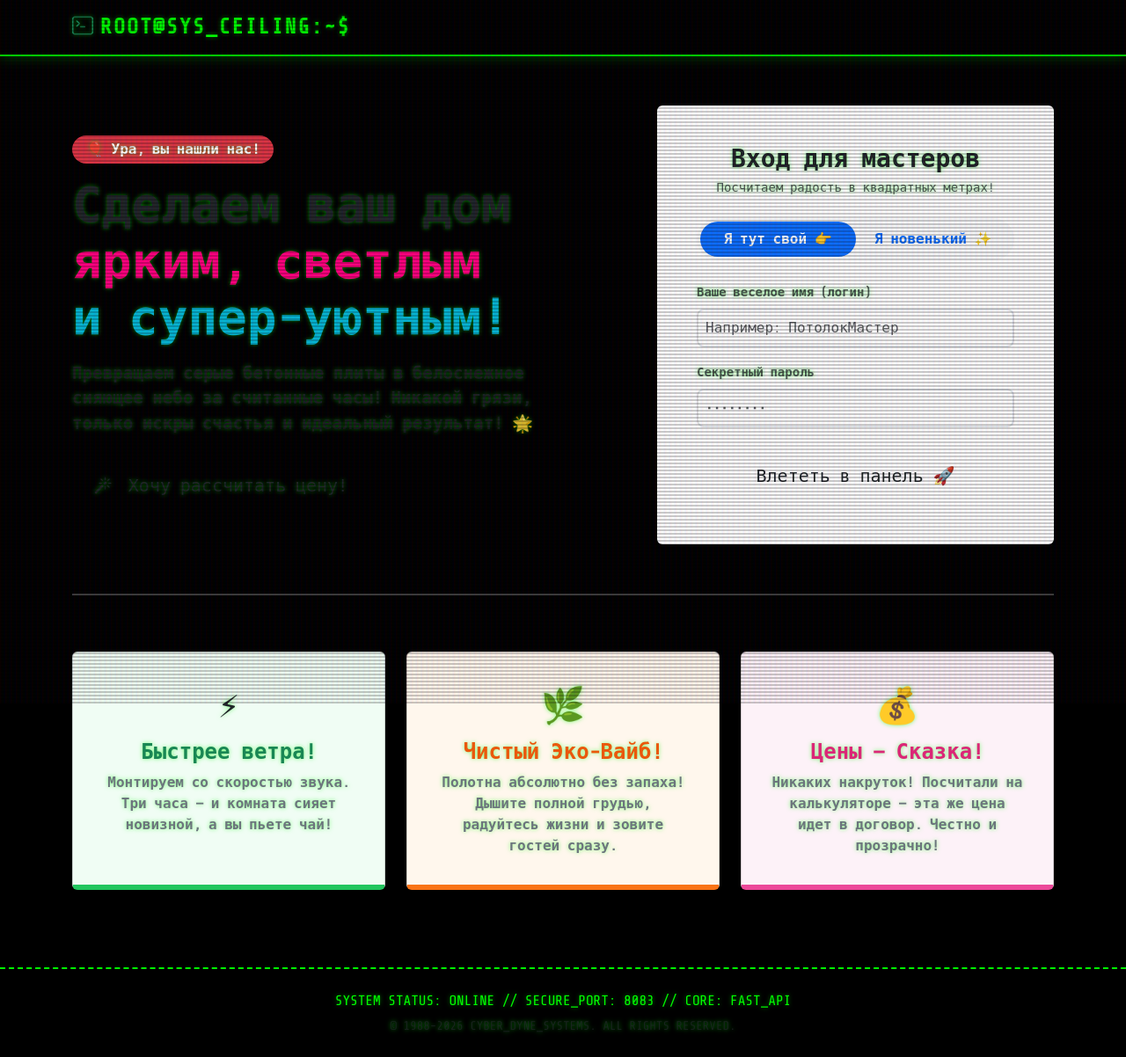
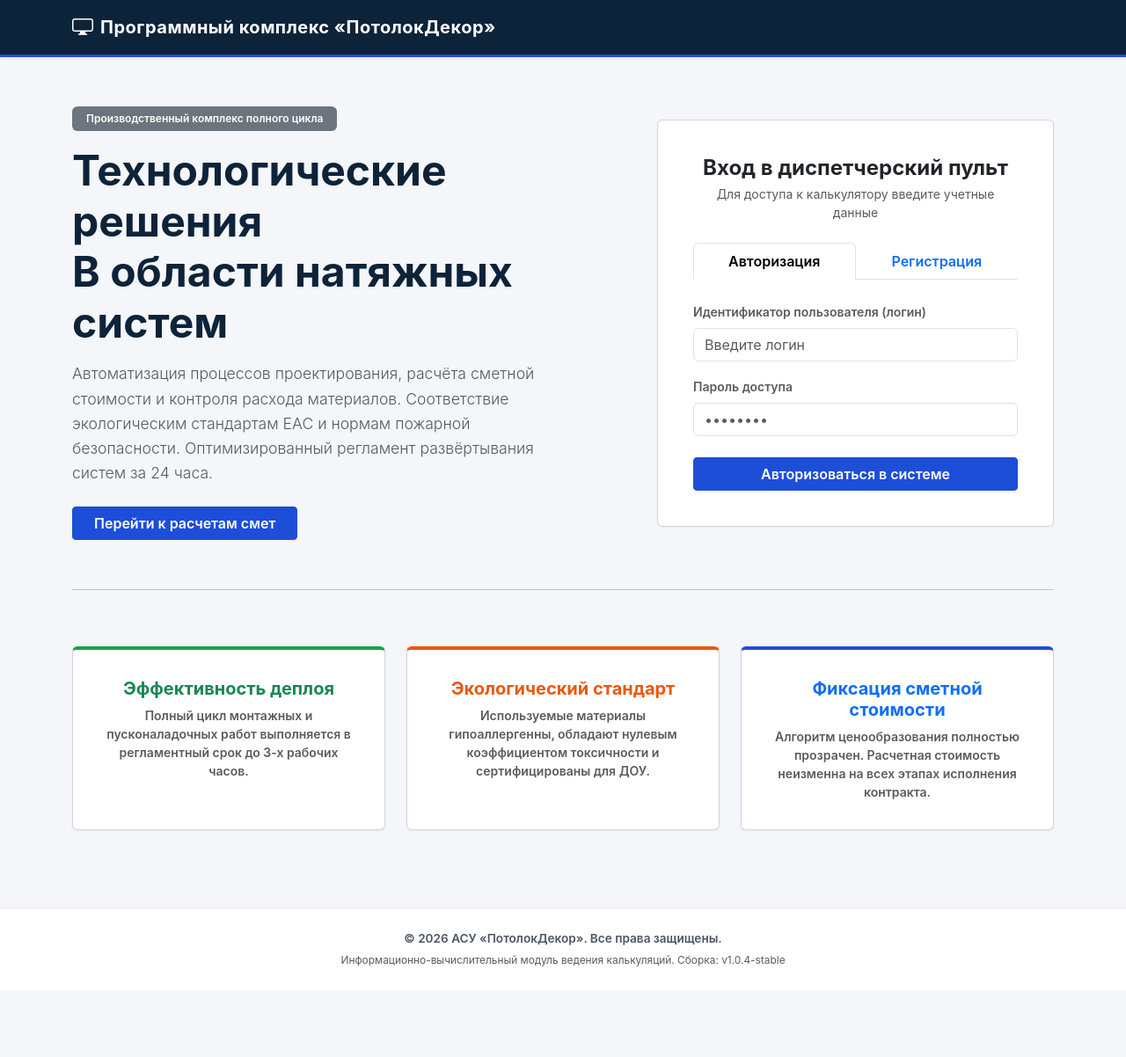
Before and after one commit to bask0xff/ceiling-orders, a FastAPI app: page / in a window 1280 px wide. Shown: the whole page at 88% size. After the commit the page ends 1099 px from the top, so only its background shows below. Run offline with FastAPI, Linux system fonts and the light colour scheme.

Commit message:
very strong style

```diff
--- a/templates/base.html
+++ b/templates/base.html
@@ -3,136 +3,86 @@
 <head>
     <meta charset="UTF-8">
     <meta name="viewport" content="width=device-width, initial-scale=1.0">
-    <title>{% block title %}CEILING_CALCULATOR_v1.08_BUILD_1988{% endblock %}</title>
+    <title>{% block title %}Информационно-аналитический модуль расчета стоимости{% endblock %}</title>
     <link href="https://cdn.jsdelivr.net/npm/bootstrap@5.3.2/dist/css/bootstrap.min.css" rel="stylesheet">
     <link href="https://cdn.jsdelivr.net/npm/bootstrap-icons@1.11.1/font/bootstrap-icons.css" rel="stylesheet">
-    <link rel="preconnect" href="https://fonts.googleapis.com">
-    <link rel="preconnect" href="https://fonts.gstatic.com" crossorigin>
-    <link href="https://fonts.googleapis.com/css2?family=Share+Tech+Mono&display=swap" rel="stylesheet">
 
     <style>
         body {
-            font-family: 'Share Tech Mono', monospace;
-            background-color: #000000;
-            color: #00ff00;
-            text-shadow: 0 0 5px rgba(0, 255, 0, 0.5);
+            font-family: -apple-system, BlinkMacSystemFont, "Segoe UI", Roboto, "Helvetica Neue", Arial, sans-serif;
+            background-color: #f4f6f9;
+            color: #212529;
         }
-
-        /* Скан-линии как на старых ЭЛТ-мониторах */
-        body::before {
-            content: " ";
-            display: block;
-            position: fixed;
-            top: 0; left: 0; bottom: 0; right: 0;
-            background: linear-gradient(rgba(18, 16, 16, 0) 50%, rgba(0, 0, 0, 0.25) 50%), linear-gradient(90deg, rgba(255, 0, 0, 0.06), rgba(0, 255, 0, 0.02), rgba(0, 0, 255, 0.06));
-            z-index: 99999;
-            opacity: 0.8;
-            pointer-events: none;
-            background-size: 100% 4px, 6px 100%;
+        .navbar-gov {
+            background-color: #0d233a; /* Строгий ведомственный синий */
+            border-bottom: 3px solid #1d4ed8;
+            box-shadow: 0 2px 4px rgba(0,0,0,0.05);
         }
-
-        .navbar-terminal {
-            background-color: #000000;
-            border-bottom: 2px solid #00ff00;
-            box-shadow: 0 0 15px rgba(0, 255, 0, 0.3);
+        .navbar-brand-text {
+            font-weight: 700;
+            letter-spacing: 0.5px;
+            color: #ffffff !important;
         }
-        .brand-terminal {
-            font-weight: bold;
-            color: #00ff00 !important;
-            letter-spacing: 2px;
-            text-transform: uppercase;
+        .card-gov {
+            background: #ffffff;
+            border: 1px solid #d1d5db;
+            border-radius: 6px;
+            box-shadow: 0 1px 3px rgba(0, 0, 0, 0.05);
         }
-
-        /* Брутальные карточки - только черные, только жесткие углы */
-        .card-terminal {
-            background-color: #000000;
-            border: 2px solid #00ff00;
-            border-radius: 0px !important;
-            box-shadow: 0 0 10px rgba(0, 255, 0, 0.2);
+        .btn-gov {
+            background-color: #0f172a;
+            border: 1px solid #0f172a;
+            color: white;
+            font-weight: 600;
+            border-radius: 4px;
+            transition: all 0.15s ease-in-out;
         }
-
-        /* Жесткие инпуты без скруглений */
-        .form-control-terminal {
-            background-color: #000000;
-            border: 1px solid #00ff00;
-            color: #00ff00;
-            border-radius: 0px !important;
+        .btn-gov:hover {
+            background-color: #1e293b;
+            color: white;
         }
-        .form-control-terminal:focus {
-            background-color: #051a05;
-            border-color: #00ff00;
-            color: #00ff00;
-            box-shadow: 0 0 15px rgba(0, 255, 0, 0.6);
+        .btn-gov-primary {
+            background-color: #1d4ed8;
+            border: 1px solid #1d4ed8;
+            color: white;
+            font-weight: 600;
+            border-radius: 4px;
         }
-
-        /* Кнопки в стиле старых DOS-оболочек */
-        .btn-terminal {
-            background-color: #00ff00;
-            color: #000000;
-            font-weight: bold;
-            border: 2px solid #00ff00;
-            border-radius: 0px !important;
-            text-transform: uppercase;
-            letter-spacing: 1px;
-            transition: all 0.1s ease;
+        .btn-gov-primary:hover {
+            background-color: #1e40af;
+            color: white;
         }
-        .btn-terminal:hover {
-            background-color: #000000;
-            color: #00ff00;
-            box-shadow: 0 0 15px rgba(0, 255, 0, 0.8);
+        .footer-gov {
+            background-color: #ffffff;
+            border-top: 1px solid #e5e7eb;
+            color: #4b5563;
+            font-size: 0.85rem;
         }
-        .btn-terminal-outline {
-            background-color: #000000;
-            color: #00ff00;
-            border: 1px dashed #00ff00;
-            border-radius: 0px !important;
-        }
-        .btn-terminal-outline:hover {
-            background-color: #00ff00;
-            color: #000000;
-        }
-
-        .footer-terminal {
-            border-top: 2px dashed #00ff00;
-            background-color: #000000;
-        }
-
-        /* Кастомные баджи для таблиц */
-        .badge-terminal {
-            border: 1px solid #00ff00;
-            background: transparent;
-            color: #00ff00;
-            border-radius: 0px;
+        .table-gov th {
+            background-color: #f8fafc;
+            color: #475569;
             text-transform: uppercase;
             font-size: 0.75rem;
-        }
-
-        /* Мигающий курсор терминала */
-        .cursor-blink::after {
-            content: "_";
-            animation: blink 1s infinite;
-        }
-        @keyframes blink {
-            0%, 49% { opacity: 1; }
-            50%, 100% { opacity: 0; }
+            letter-spacing: 0.5px;
         }
     </style>
 </head>
 <body>
 
-    <nav class="navbar navbar-expand-lg navbar-dark navbar-terminal sticky-top mb-5">
+    <nav class="navbar navbar-expand-lg navbar-dark navbar-gov sticky-top mb-5">
         <div class="container">
             <a class="navbar-brand d-flex align-items-center" href="/">
-                <i class="bi bi-terminal text-success me-2 fs-4"></i>
-                <span class="brand-terminal fs-4 class cursor-blink">ROOT@SYS_CEILING:~$ </span>
+                <i class="bi bi-display text-white me-2 fs-4"></i>
+                <span class="navbar-brand-text fs-5">Программный комплекс «ПотолокДекор»</span>
             </a>
             <div class="ms-auto d-flex align-items-center">
                 {% if user %}
-                    <div class="border border-success px-3 py-1.5 me-3 bg-dark">
-                        <span class="small text-success">OPERATOR_ID: [{{ user }}]</span>
+                    <div class="bg-white bg-opacity-10 px-3 py-1.5 rounded text-white me-3 border border-white border-opacity-25">
+                        <i class="bi bi-person-fill text-white-50 me-1"></i>
+                        <span class="small">Авторизован: <strong>{{ user }}</strong></span>
                     </div>
-                    <a href="/logout" class="btn btn-terminal-outline btn-sm px-3">
-                        [DISCONNECT]
+                    <a href="/logout" class="btn btn-outline-light btn-sm px-3">
+                        Выход
                     </a>
                 {% endif %}
             </div>
@@ -143,10 +93,10 @@
         {% block content %}{% endblock %}
     </main>
 
-    <footer class="footer-terminal py-4 mt-5 text-center">
+    <footer class="footer-gov py-4 mt-5 text-center">
         <div class="container">
-            <p class="mb-1">SYSTEM STATUS: ONLINE // SECURE_PORT: 8083 // CORE: FAST_API</p>
-            <small class="text-muted">© 1988-2026 CYBER_DYNE_SYSTEMS. ALL RIGHTS RESERVED.</small>
+            <p class="mb-1 fw-semibold">© 2026 АСУ «ПотолокДекор». Все права защищены.</p>
+            <small class="text-muted">Информационно-вычислительный модуль ведения калькуляций. Сборка: v1.0.4-stable</small>
         </div>
     </footer>
 
--- a/templates/login.html
+++ b/templates/login.html
@@ -1,84 +1,77 @@
 {% extends "base.html" %}
-{% block title %}Потолки Радости — Счастье в каждый дом!{% endblock %}
+{% block title %}АСУ ПотолокДекор — Презентационная панель{% endblock %}
 {% block content %}
 
-<!-- Веселый баннер -->
 <div class="row align-items-center my-4 py-2">
     <div class="col-lg-6 mb-5 mb-lg-0">
-        <span class="badge bg-danger text-white px-3 py-2 rounded-pill mb-3 fw-bold fs-6 animate-bounce">
-            🎈 Ура, вы нашли нас!
+        <span class="badge bg-secondary text-white px-3 py-2 rounded mb-3 fw-semibold">
+            Производственный комплекс полного цикла
         </span>
-        <h1 class="display-4 fw-black text-dark mb-3" style="font-weight: 800; line-height: 1.15;">
-            Сделаем ваш дом <br>
-            <span style="color: #ff007f;">ярким, светлым</span> <br>
-            <span style="color: #06b6d4;">и супер-уютным!</span>
+        <h1 class="display-5 text-dark mb-3" style="font-weight: 700; color: #0d233a !important;">
+            Технологические решения <br>В области натяжных систем
         </h1>
-        <p class="lead text-dark fw-semibold mb-4" style="font-size: 1.2rem; opacity: 0.85;">
-            Превращаем серые бетонные плиты в белоснежное сияющее небо за считанные часы! Никакой грязи, только искры счастья и идеальный результат! 🌟
+        <p class="lead text-muted mb-4" style="font-size: 1.1rem; line-height: 1.6;">
+            Автоматизация процессов проектирования, расчёта сметной стоимости и контроля расхода материалов. Соответствие экологическим стандартам ЕАС и нормам пожарной безопасности. Оптимизированный регламент развёртывания систем за 24 часа.
         </p>
         <div class="d-flex flex-wrap gap-3">
-            <a href="#auth-card" class="btn btn-joy px-4 py-3 fs-5">
-                <i class="bi bi-magic me-2"></i> Хочу рассчитать цену!
+            <a href="#auth-card" class="btn btn-gov-primary px-4 py-2.5">
+                Перейти к расчетам смет
             </a>
         </div>
     </div>
 
-    <!-- Форма авторизации -->
     <div class="col-lg-5 offset-lg-1" id="auth-card">
         {% if error %}
-        <div class="alert alert-warning border-0 rounded-4 shadow bg-warning text-dark fw-bold mb-4" role="alert">
-            <i class="bi bi-patch-exclamation-fill me-2 text-danger"></i> {{ error }}
+        <div class="alert alert-danger border-0 rounded shadow bg-danger text-white fw-semibold mb-4" role="alert">
+            <i class="bi bi-exclamation-triangle-fill me-2"></i> Ошибка: {{ error }}
         </div>
         {% endif %}
         {% if message %}
-        <div class="alert alert-success border-0 rounded-4 shadow bg-success text-white fw-bold mb-4" role="alert">
-            <i class="bi bi-balloon-heart-fill me-2"></i> {{ message }}
+        <div class="alert alert-success border-0 rounded shadow bg-success text-white fw-semibold mb-4" role="alert">
+            <i class="bi bi-check-circle-fill me-2"></i> Уведомление: {{ message }}
         </div>
         {% endif %}
 
-        <div class="card card-joy p-4 border border-5 border-white">
+        <div class="card card-gov p-4">
             <div class="card-body">
-                <h3 class="fw-extrabold text-dark text-center mb-1" style="font-weight: 800;">Вход для мастеров</h3>
-                <p class="text-muted text-center small mb-4">Посчитаем радость в квадратных метрах!</p>
+                <h4 class="text-dark text-center mb-1" style="font-weight: 700;">Вход в диспетчерский пульт</h4>
+                <p class="text-muted text-center small mb-4">Для доступа к калькулятору введите учетные данные</p>
 
-                <!-- Веселые вкладки -->
-                <ul class="nav nav-pills nav-justified mb-4 bg-light p-1 rounded-pill" id="pills-tab" role="tablist">
+                <ul class="nav nav-tabs nav-justified mb-4" id="pills-tab" role="tablist">
                     <li class="nav-item" role="presentation">
-                        <button class="nav-link active rounded-pill fw-bold py-2" id="pills-login-tab" data-bs-toggle="pill" data-bs-target="#pills-login" type="button" role="tab">Я тут свой 👉</button>
+                        <button class="nav-link active fw-semibold" id="pills-login-tab" data-bs-toggle="pill" data-bs-target="#pills-login" type="button" role="tab">Авторизация</button>
                     </li>
                     <li class="nav-item" role="presentation">
-                        <button class="nav-link rounded-pill fw-bold py-2" id="pills-reg-tab" data-bs-toggle="pill" data-bs-target="#pills-reg" type="button" role="tab">Я новенький ✨</button>
+                        <button class="nav-link fw-semibold" id="pills-reg-tab" data-bs-toggle="pill" data-bs-target="#pills-reg" type="button" role="tab">Регистрация</button>
                     </li>
                 </ul>
 
                 <div class="tab-content" id="pills-tabContent">
-                    <!-- Логин -->
                     <div class="tab-pane fade show active" id="pills-login" role="tabpanel">
                         <form action="/login" method="post">
                             <div class="mb-3">
-                                <label class="form-label fw-bold text-muted small">Ваше веселое имя (логин)</label>
-                                <input type="text" name="username" class="form-control rounded-3 border-2 p-2" placeholder="Например: ПотолокМастер" required>
+                                <label class="form-label text-muted small fw-semibold">Идентификатор пользователя (логин)</label>
+                                <input type="text" name="username" class="form-control rounded" placeholder="Введите логин" required>
                             </div>
                             <div class="mb-4">
-                                <label class="form-label fw-bold text-muted small">Секретный пароль</label>
-                                <input type="password" name="password" class="form-control rounded-3 border-2 p-2" placeholder="••••••••" required>
+                                <label class="form-label text-muted small fw-semibold">Пароль доступа</label>
+                                <input type="password" name="password" class="form-control rounded" placeholder="••••••••" required>
                             </div>
-                            <button type="submit" class="btn btn-joy w-100 py-3 fs-5">Влететь в панель 🚀</button>
+                            <button type="submit" class="btn btn-gov-primary w-100 py-2.5">Авторизоваться в системе</button>
                         </form>
                     </div>
 
-                    <!-- Регистрация -->
                     <div class="tab-pane fade" id="pills-reg" role="tabpanel">
                         <form action="/register" method="post">
                             <div class="mb-3">
-                                <label class="form-label fw-bold text-muted small">Придумайте имя пользователя</label>
-                                <input type="text" name="username" class="form-control rounded-3 border-2 p-2" placeholder="Новый герой" required>
+                                <label class="form-label text-muted small fw-semibold">Создать новый логин</label>
+                                <input type="text" name="username" class="form-control rounded" placeholder="Новый логин" required>
                             </div>
                             <div class="mb-4">
-                                <label class="form-label fw-bold text-muted small">Надежный пароль</label>
-                                <input type="password" name="password" class="form-control rounded-3 border-2 p-2" placeholder="••••••••" required>
+                                <label class="form-label text-muted small fw-semibold">Установить пароль</label>
+                                <input type="password" name="password" class="form-control rounded" placeholder="••••••••" required>
                             </div>
-                            <button type="submit" class="btn btn-joy-secondary w-100 py-3 fs-5">Создать профиль 🥳</button>
+                            <button type="submit" class="btn btn-gov w-100 py-2.5">Создать учетную запись оператора</button>
                         </form>
                     </div>
                 </div>
@@ -88,36 +81,32 @@
     </div>
 </div>
 
-<hr class="my-5 border-2 border-white">
+<hr class="my-5">
 
-<!-- Разноцветные карточки преимуществ -->
 <div class="row py-3 text-center">
     <div class="col-md-4 mb-4">
-        <div class="card card-joy h-100 p-3" style="background: #f0fdf4; border-bottom: 6px solid #22c55e;">
+        <div class="card card-gov h-100 p-3" style="border-top: 4px solid #16a34a;">
             <div class="card-body">
-                <div class="fs-1 mb-2">⚡</div>
-                <h4 class="fw-bold text-success mb-2">Быстрее ветра!</h4>
-                <p class="text-secondary mb-0 fw-semibold">Монтируем со скоростью звука. Три часа — и комната сияет новизной, а вы пьете чай!</p>
+                <h5 class="fw-bold text-success mb-2">Эффективность деплоя</h5>
+                <p class="text-muted small mb-0 fw-semibold">Полный цикл монтажных и пусконаладочных работ выполняется в регламентный срок до 3-х рабочих часов.</p>
             </div>
         </div>
     </div>
 
     <div class="col-md-4 mb-4">
-        <div class="card card-joy h-100 p-3" style="background: #fff7ed; border-bottom: 6px solid #f97316;">
+        <div class="card card-gov h-100 p-3" style="border-top: 4px solid #ea580c;">
             <div class="card-body">
-                <div class="fs-1 mb-2">🌿</div>
-                <h4 class="fw-bold text-warning mb-2" style="color: #ea580c !important;">Чистый Эко-Вайб!</h4>
-                <p class="text-secondary mb-0 fw-semibold">Полотна абсолютно без запаха! Дышите полной грудью, радуйтесь жизни и зовите гостей сразу.</p>
+                <h5 class="fw-bold text-warning mb-2" style="color: #ea580c !important;">Экологический стандарт</h5>
+                <p class="text-muted small mb-0 fw-semibold">Используемые материалы гипоаллергенны, обладают нулевым коэффициентом токсичности и сертифицированы для ДОУ.</p>
             </div>
         </div>
     </div>
 
     <div class="col-md-4 mb-4">
-        <div class="card card-joy h-100 p-3" style="background: #fdf2f8; border-bottom: 6px solid #ec4899;">
+        <div class="card card-gov h-100 p-3" style="border-top: 4px solid #1d4ed8;">
             <div class="card-body">
-                <div class="fs-1 mb-2">💰</div>
-                <h4 class="fw-bold text-danger mb-2" style="color: #db2777 !important;">Цены — Сказка!</h4>
-                <p class="text-secondary mb-0 fw-semibold">Никаких накруток! Посчитали на калькуляторе — эта же цена идет в договор. Честно и прозрачно!</p>
+                <h5 class="fw-bold text-primary mb-2">Фиксация сметной стоимости</h5>
+                <p class="text-muted small mb-0 fw-semibold">Алгоритм ценообразования полностью прозрачен. Расчетная стоимость неизменна на всех этапах исполнения контракта.</p>
             </div>
         </div>
     </div>
```
Also changed, not shown: templates/calculator.html (+40 -43 lines).
